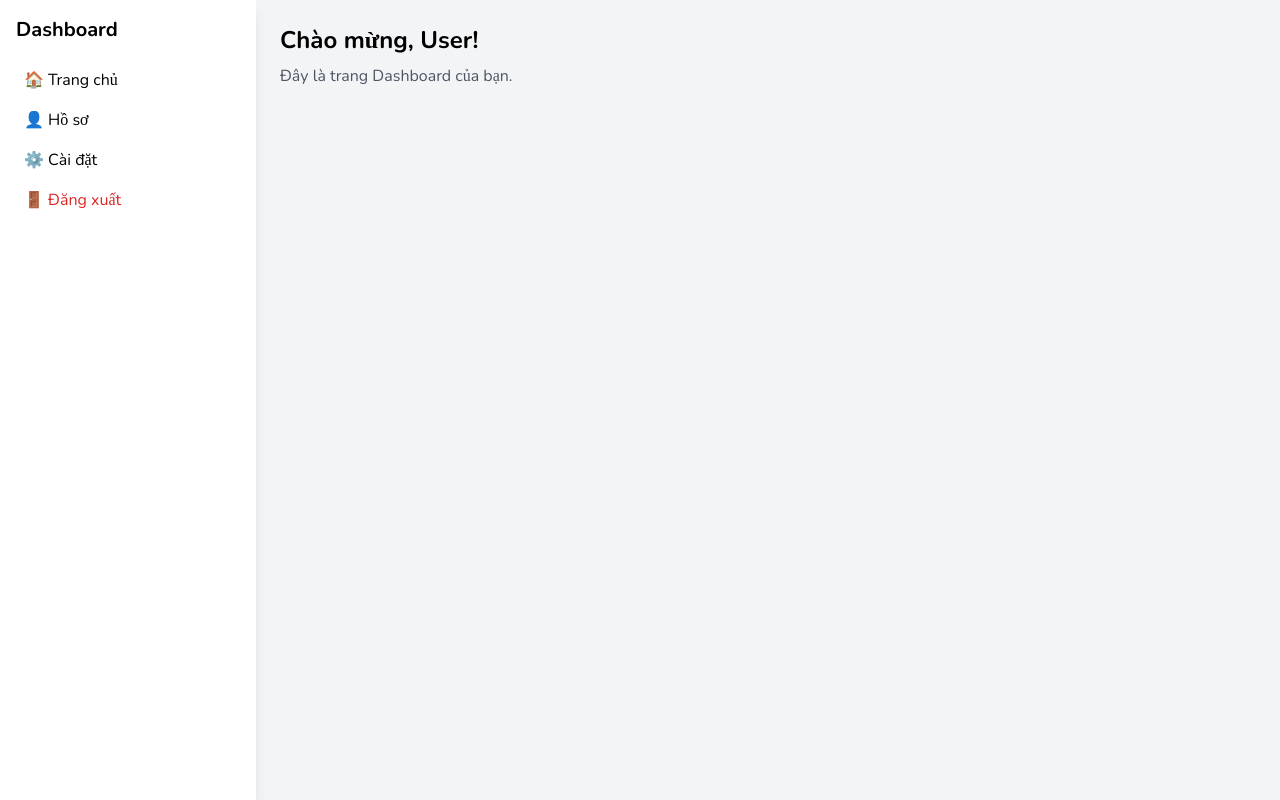
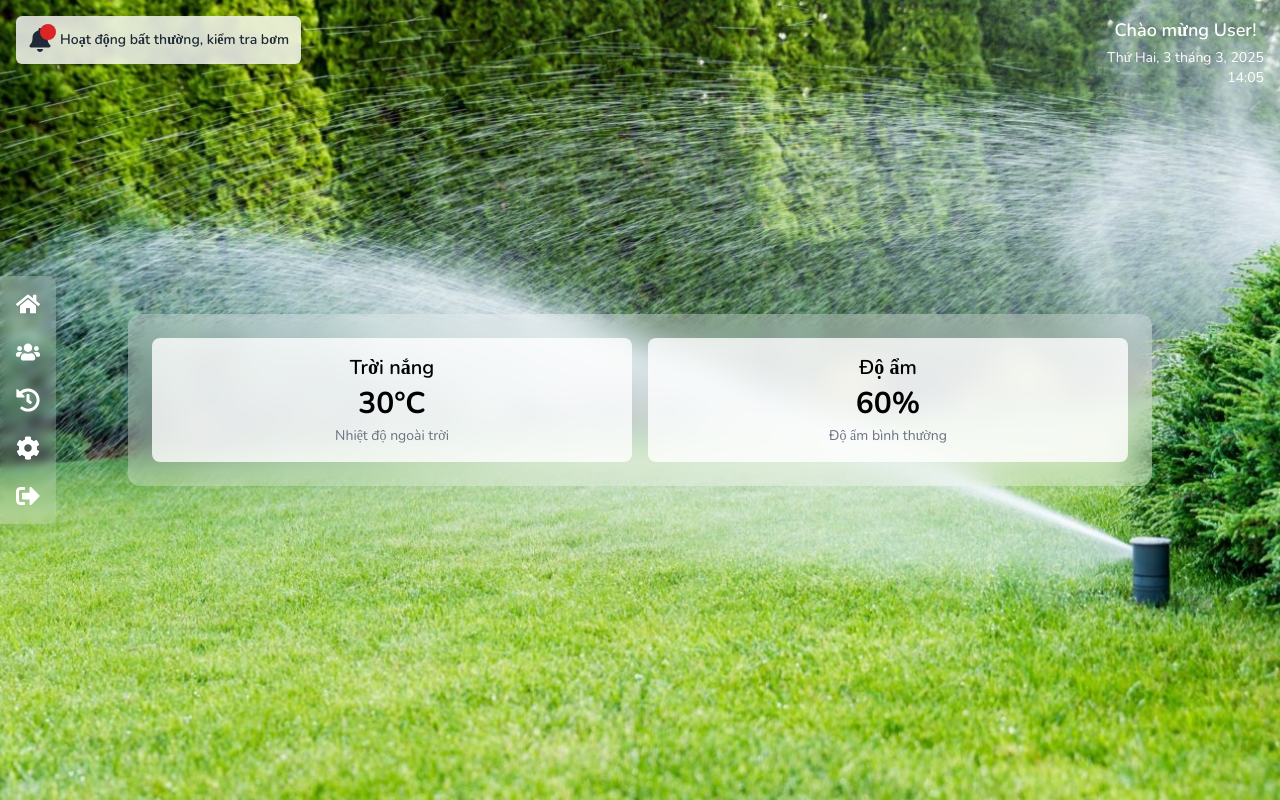
Before and after one commit to TanThNguyen/SmartWateringSystem, a React (Vite) app in the folder frontend/: page /dashboard in a window 1280 px wide. Built offline with nearby package versions, Linux system fonts and the light colour scheme.

Commit message:
dashboard

```diff
--- a/frontend/src/pages/dashboard/home.tsx
+++ b/frontend/src/pages/dashboard/home.tsx
@@ -1,42 +1,130 @@
 import { useEffect, useState } from "react";
 import { useNavigate } from "react-router-dom";
+import { FaHome, FaCog, FaSignOutAlt, FaBell, FaUsers, FaHistory  } from "react-icons/fa";
+import { LONG_DATE_FORMAT } from  "../../types/date.type";
+import { TIME_FORMAT } from  "../../types/date.type";
+
+
+
 
 export default function DashboardPage() {
   const [username, setUsername] = useState("User");
   const navigate = useNavigate();
+  const [currentTime, setCurrentTime] = useState(new Date());
 
+  // Lấy username từ localStorage (nếu có)
   useEffect(() => {
-    // Giả sử lấy tên từ localStorage sau khi đăng nhập
     const storedUser = localStorage.getItem("username");
     if (storedUser) {
       setUsername(storedUser);
     }
   }, []);
 
+//  cập nhật thời gian
+  useEffect(() => {
+    const interval = setInterval(() => {
+      setCurrentTime(new Date());
+    }, 1000); //1000ms = 1 giây
+
+    return () => clearInterval(interval);
+  }, []);
+
+  // Hàm đăng xuất
   const handleLogout = () => {
     localStorage.removeItem("username");
     navigate("/login");
   };
 
+
+  const dateString = currentTime.toLocaleDateString("vi-VN", LONG_DATE_FORMAT);
+
+  const timeString = currentTime.toLocaleTimeString("vi-VN", TIME_FORMAT);
+
+
+
+
   return (
-    <div className="flex h-screen bg-gray-100">
-      {/* Sidebar */}
-      <div className="w-1/5 bg-white shadow-lg p-4">
-        <h2 className="text-xl font-bold mb-4">Dashboard</h2>
-        <ul>
-          <li className="p-2 hover:bg-gray-200 cursor-pointer">🏠 Trang chủ</li>
-          <li className="p-2 hover:bg-gray-200 cursor-pointer">👤 Hồ sơ</li>
-          <li className="p-2 hover:bg-gray-200 cursor-pointer">⚙️ Cài đặt</li>
-          <li className="p-2 text-red-600 hover:bg-red-100 cursor-pointer" onClick={handleLogout}>
-            🚪 Đăng xuất
-          </li>
-        </ul>
+    <div
+      // background
+      className="relative h-screen w-screen bg-cover bg-center"
+      style={{ backgroundImage: "url('/src/assets/bg.jpg')" }}
+    >
+      {/* bổ sung thêm thông tin sau */}
+      {/* Thông báo */}
+      <div className="absolute top-4 left-4 flex items-center bg-white/80 backdrop-blur-sm p-3 rounded-md shadow-md text-sm text-gray-800">
+        <div className="relative">
+          <FaBell size={24} />
+          <span className="absolute -top-1 -right-1 bg-red-600 text-white text-xs w-4 h-4 rounded-full flex items-center justify-center">
+
+          </span>
+        </div>
+
+        {/* Nội dung thông báo */}
+
+        <span className="ml-2 font-semibold">
+          Hoạt động bất thường, kiểm tra bơm
+        </span>
       </div>
 
-      {/* Nội dung chính */}
-      <div className="flex-1 p-6">
-        <h1 className="text-2xl font-bold">Chào mừng, {username}!</h1>
-        <p className="text-gray-600 mt-2">Đây là trang Dashboard của bạn.</p>
+
+      <div className="absolute top-4 right-4 text-white">
+        <div className="text-lg font-semibold mb-1 text-center">
+          Chào mừng {username}!
+        </div>
+        <div className="text-sm text-right">
+          {dateString}
+          <br />
+          {timeString}
+        </div>
+      </div>
+
+      {/* Sidebar dọc bên trái (chứa icon) */}
+      <div className="absolute top-1/2 -translate-y-1/2 left-0 flex flex-col gap-6 bg-white/20 backdrop-blur-sm p-4 rounded-r-lg">
+        <button className="text-white hover:text-gray-200">
+          <FaHome size={24} />
+        </button>
+        <button className="text-white hover:text-gray-200">
+          <FaUsers size={24} />
+        </button>
+        <button className="text-white hover:text-gray-200">
+          <FaHistory size={24} />
+        </button>
+        <button className="text-white hover:text-gray-200">
+          <FaCog size={24} />
+        </button>
+        <button onClick={handleLogout} className="text-white hover:text-gray-200">
+          <FaSignOutAlt size={24} />
+        </button>
+      </div>
+
+      {/* thông tin, đợi cập nhật */}
+      <div className="absolute inset-0 flex items-center justify-center">
+        <div className="bg-white/30 backdrop-blur-md rounded-xl w-4/5 max-w-5xl p-6 flex flex-col gap-6">
+          {/* Khu vực hiển thị thông tin thời tiết / thiết bị */}
+          <div className="flex justify-between gap-4">
+            <div className="flex-1 bg-white/80 rounded-lg p-4 flex flex-col items-center">
+              <div className="text-xl font-semibold mb-1">Trời nắng</div>
+              <div className="text-3xl font-bold">30°C</div>
+              <div className="text-sm text-gray-500 mt-1">Nhiệt độ ngoài trời</div>
+            </div>
+            <div className="flex-1 bg-white/80 rounded-lg p-4 flex flex-col items-center">
+              <div className="text-xl font-semibold mb-1">Độ ẩm</div>
+              <div className="text-3xl font-bold">60%</div>
+              <div className="text-sm text-gray-500 mt-1">Độ ẩm bình thường</div>
+            </div>
+
+
+
+            {/* thông tin thiết bị đợi cập nhật */}
+            {/* <div className="flex-1 bg-white/80 rounded-lg p-4 flex flex-col items-center">
+              <div className="text-xl font-semibold mb-1">Air Conditioner</div>
+              <div className="text-3xl font-bold">16°C</div>
+              <div className="text-sm text-gray-500 mt-1">Cooling mode</div>
+            </div> */}
+          </div>
+
+
+        </div>
       </div>
     </div>
   );
--- a/frontend/src/routes.tsx
+++ b/frontend/src/routes.tsx
@@ -1,8 +1,16 @@
-import { redirect, type RouteObject } from "react-router-dom";
+import {  type RouteObject } from "react-router-dom";
 import ErrorBoundary from "./layout/ErrorBoundary";
-import ProtectedRoute from "./layout/ProtectedRoute";
+// import ProtectedRoute from "./layout/ProtectedRoute";
+import { Suspense, lazy } from "react";
+const DashboardPage = lazy(() => import('./pages/dashboard/home'));
+import { Outlet  } from 'react-router-dom';
 
-function lazy(moduleLoader: () => Promise<any>) {
+const LoadingSpinner = () => (
+	<div className='flex min-h-screen items-center justify-center'>
+		<div className='h-8 w-8 animate-spin rounded-full border-2 border-blue-600 border-l-transparent border-r-transparent' />
+	</div>
+);
+function lazya(moduleLoader: () => Promise<any>) {
   return async () => {
     const component = await moduleLoader();
     return { Component: component.default };
@@ -12,29 +20,67 @@ function lazy(moduleLoader: () => Promise<any>) {
 const adminRoutes: RouteObject[] = [
   {
     path: "dashboard",
-    lazy: lazy(() => import("./pages/dashboard/home")),
+    lazy: lazya(() => import("./pages/dashboard/home")),
   },
-]
+];
 
 const gardenerRoutes: RouteObject[] = [
   {
     path: "dashboard",
-    lazy: lazy(() => import("./pages/dashboard/home")),
+    lazy: lazya(() => import("./pages/dashboard/home")),
   },
-]
+];
 
 const routes: RouteObject[] = [
   {
     path: "/",
-    lazy: lazy(() => import("./pages/auth/login")),
+    lazy: lazya(() => import("./pages/auth/login")),
   },
   {
     path: "login",
-    lazy: lazy(() => import("./pages/auth/login")),
+    lazy: lazya(() => import("./pages/auth/login")),
   },
   {
-    path: "dashboard",
-    lazy: lazy(() => import("./pages/dashboard/home")),
+    path: 'dashboard',
+			element: (
+				<Suspense fallback={<LoadingSpinner />}>
+          <Outlet />
+				</Suspense>
+			),
+			children: [
+				{
+					index: true,
+					element: (
+						<Suspense fallback={<LoadingSpinner />}>
+							<DashboardPage />
+						</Suspense>
+					),
+				},
+				{
+					path: 'device',
+					element: (
+						<Suspense fallback={<LoadingSpinner />}>
+
+						</Suspense>
+					),
+				},
+        {
+					path: 'history',
+					element: (
+						<Suspense fallback={<LoadingSpinner />}>
+
+						</Suspense>
+					),
+				},
+        {
+					path: 'setting',
+					element: (
+						<Suspense fallback={<LoadingSpinner />}>
+
+						</Suspense>
+					),
+				},
+			],
   },
   {
     path: "/admin",
@@ -50,12 +96,10 @@ const routes: RouteObject[] = [
     path: "*",
     element: <ErrorBoundary />,
   },
-
-
   // Test api
   {
     path: "/api",
-    lazy: lazy(() => import("./pages/userManagement/testApi")),
+    lazy: lazya(() => import("./pages/userManagement/testApi")),
   },
 ];
 
--- /dev/null
+++ b/frontend/src/types/date.type.ts
@@ -0,0 +1,21 @@
+
+//tuần, ngày, tháng, năm
+export const LONG_DATE_FORMAT: Intl.DateTimeFormatOptions = {
+    weekday: "long",
+    day: "numeric",
+    month: "long",
+    year: "numeric",
+  };
+
+  //ngày, tháng, năm
+  export const SHORT_DATE_FORMAT: Intl.DateTimeFormatOptions = {
+    day: "2-digit",
+    month: "2-digit",
+    year: "numeric",
+  };
+
+  export const TIME_FORMAT: Intl.DateTimeFormatOptions = {
+    hour: "numeric",
+    minute: "2-digit",
+
+  };
```
Also changed, not shown: frontend/src/assets/bg.jpg (added), frontend/src/pages/dashboard/device.tsx (added), frontend/src/pages/dashboard/history.tsx (added), frontend/src/pages/dashboard/setting.tsx (added), 1 other file (tests, documents, lock files or other folders).
